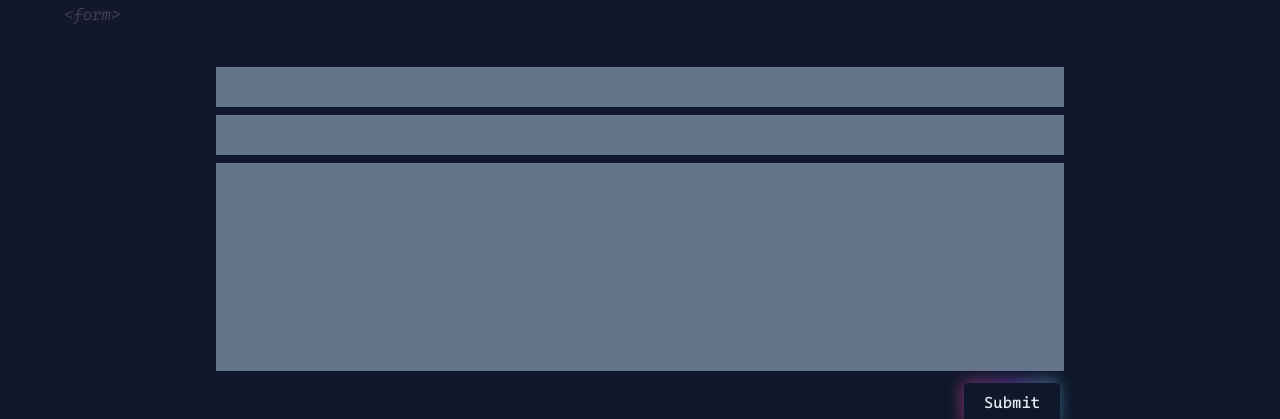
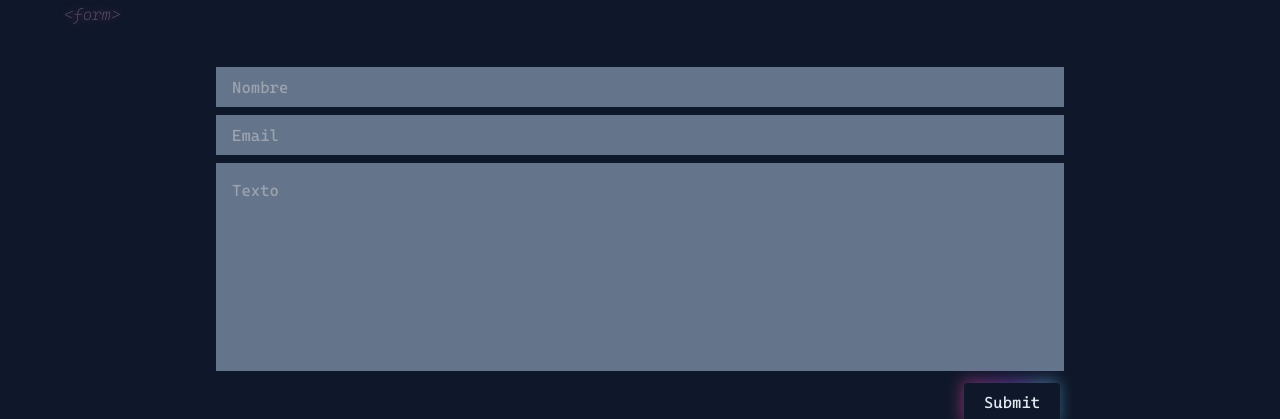
Before and after one commit to kyubiful/personal-landing, a React (Vite) app: page /contact in a window 1280 px wide. Shown: the part 235-654 px from the top of the page. Built offline with nearby package versions, Linux system fonts and the light colour scheme.

Commit message:
✨ feat: reset form after send info

```diff
--- a/src/components/ContactForm/index.jsx
+++ b/src/components/ContactForm/index.jsx
@@ -5,14 +5,17 @@ const onSubmit = (e) => {
   e.preventDefault()
   const data = Object.fromEntries(new FormData(e.target))
   console.log(data)
+  e.target.name.value = ''
+  e.target.email.value = ''
+  e.target.content.value = ''
 }
 
 export const ContactForm = () => {
   return (
     <form onSubmit={onSubmit} className="flex flex-col gap-2 mt-10">
-      <InputForm type="text" name="name" />
-      <InputForm type="email" name="email" />
-      <TextAreaForm name="content" />
+      <InputForm type="text" name="name" placeholder="Nombre" />
+      <InputForm type="email" name="email" placeholder="Email" />
+      <TextAreaForm name="content" placeholder="Texto" />
       <div className="flex justify-end">
         <InputForm type="submit" />
       </div>
```
